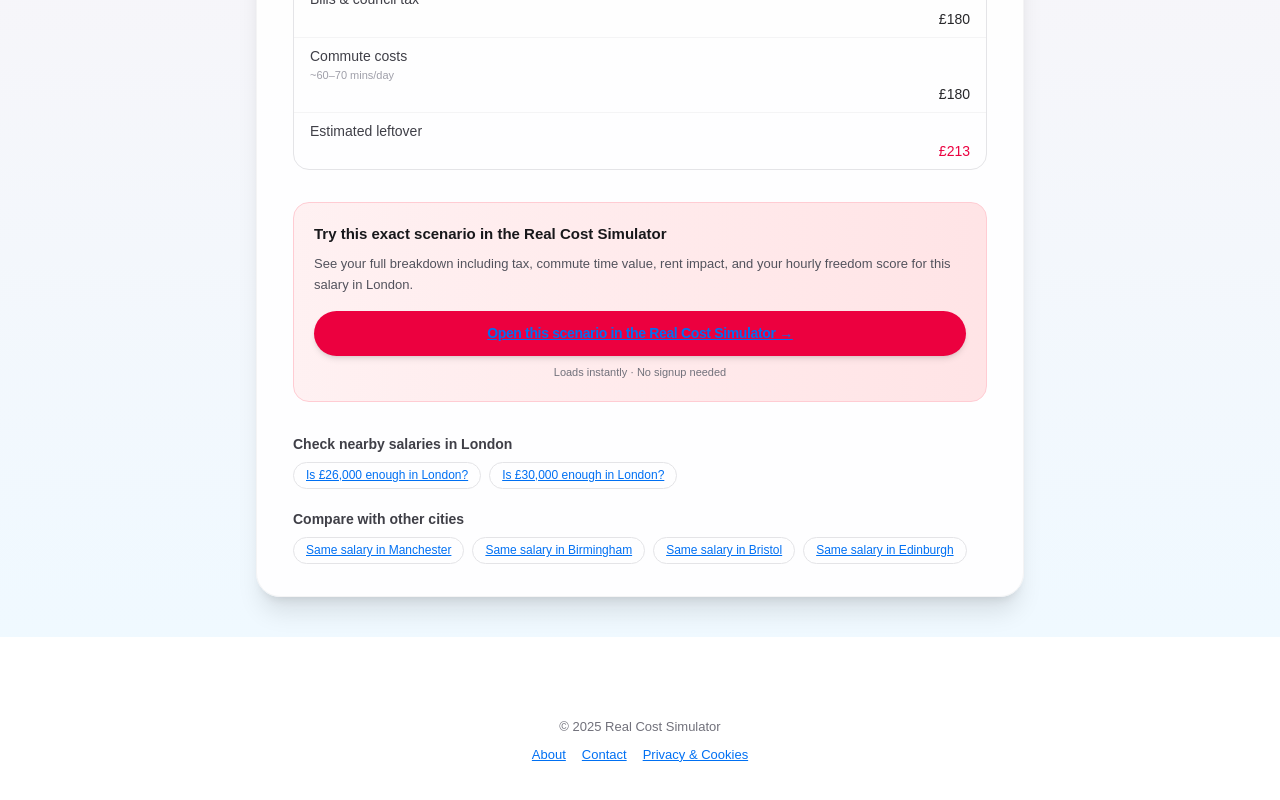
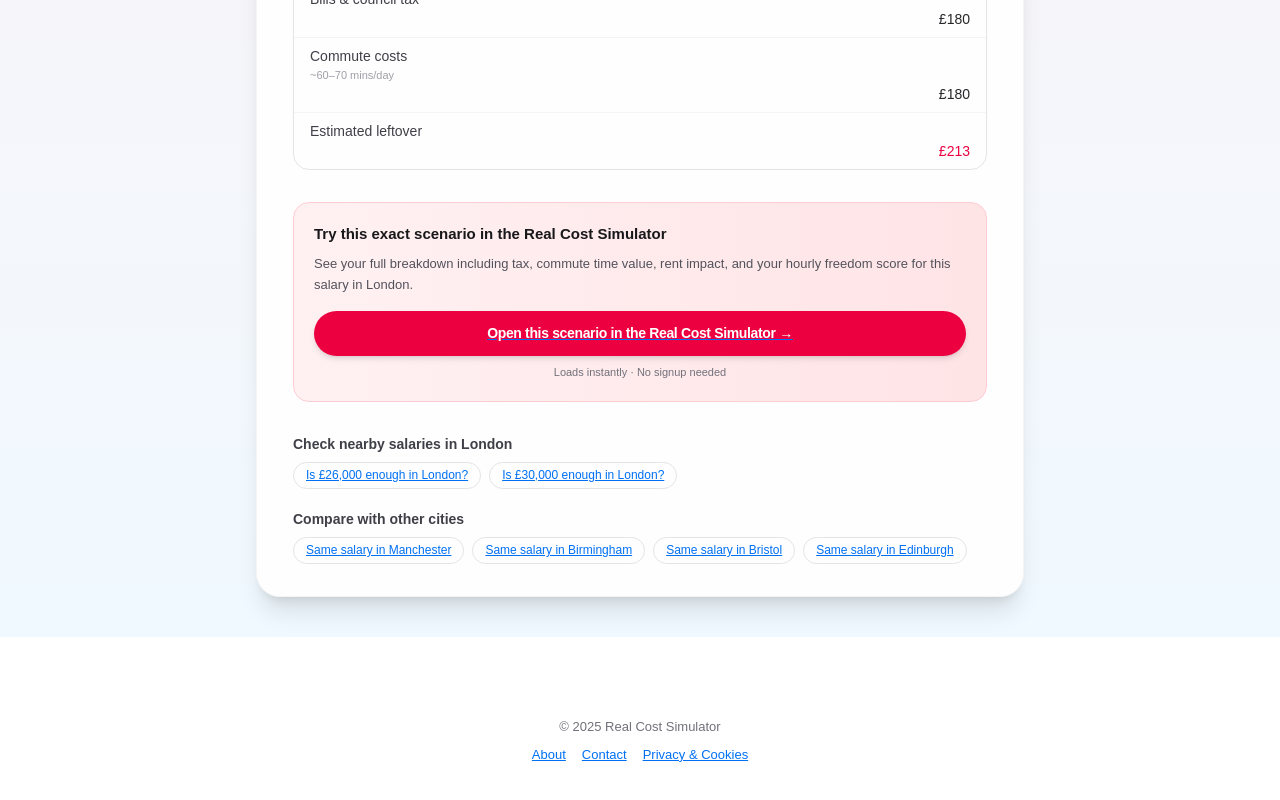
Before and after one commit to bendover19/real-cost-sim, a Next.js app: page /enough/uk/london in a window 1280 px wide. Shown: the part 895-1695 px from the top of the page. Built offline with nearby package versions, Linux system fonts and the light colour scheme.

Commit message:
Update EnoughClient.tsx

```diff
--- a/app/enough/EnoughClient.tsx
+++ b/app/enough/EnoughClient.tsx
@@ -225,15 +225,14 @@ export default function EnoughClient() {
   href={simulatorUrl}
   className="relative block w-full text-center rounded-full bg-rose-600 hover:bg-rose-700 text-white font-semibold text-[14px] tracking-tight px-5 py-3 transition-all shadow-md hover:shadow-lg overflow-hidden"
 >
-  {/* pulsing ring behind the text */}
-  <span className="absolute inset-0 rounded-full border border-rose-300 animate-ping z-0"></span>
+  {/* Background pulse behind text */}
+  <span className="absolute inset-0 rounded-full border border-rose-300 animate-ping opacity-60 z-0"></span>
 
-  {/* button text (on top, always white) */}
-  <span className="relative z-10">
+  {/* Force white text, always on top */}
+  <span className="relative z-10 text-white !text-white">
     Open this scenario in the Real Cost Simulator →
   </span>
 </a>
-
           <p className="text-[11px] text-zinc-500 mt-2 text-center">
             Loads instantly · No signup needed
           </p>
```
